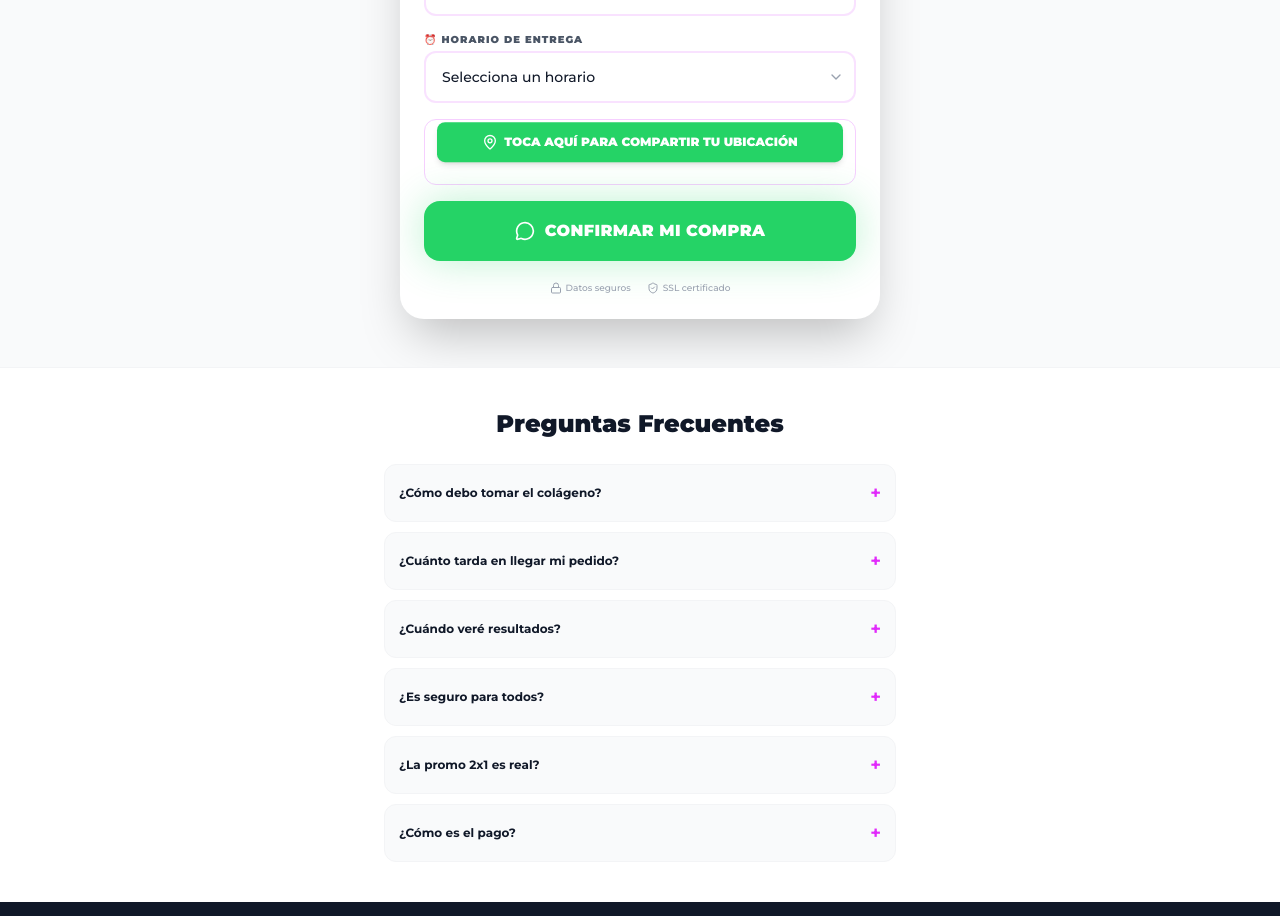
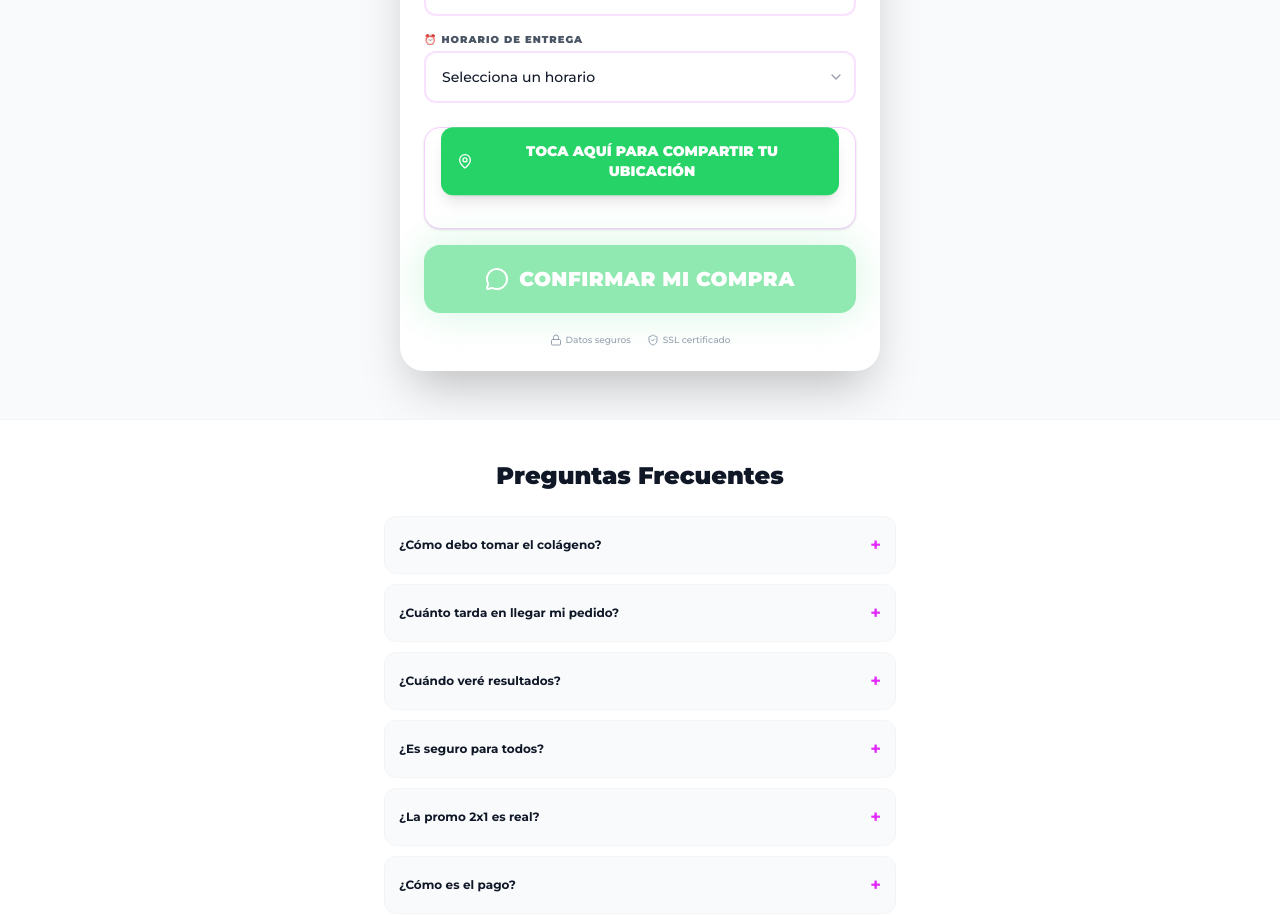
Before and after one commit to saviacorporacion-cloud/multi-collagen-peptides-, a React (Vite) app: page / in a window 1280 px wide. Shown: the part 6388-7304 px from the top of the page. Built offline with nearby package versions, Linux system fonts and the light colour scheme.

Commit message:
feat: upgrade GPS UI block and Submit Button to match premium Curcuma design

```diff
--- a/src/App.tsx
+++ b/src/App.tsx
@@ -677,33 +677,51 @@ export default function App() {
               </div>
 
               {/* GPS Location Status */}
-              <div className={`rounded-xl p-3 flex items-center gap-3 border text-xs ${
-                geoStatus === 'granted' ? 'bg-green-50 border-green-100 text-green-700' :
-                geoStatus === 'loading' ? 'bg-yellow-50 border-yellow-100 text-yellow-700' :
-                geoStatus === 'denied' ? 'bg-orange-50 border-orange-100 text-orange-700' :
+              <div className="pt-2">
+                <div className={`w-full rounded-2xl p-4 flex items-center gap-4 shadow-sm border ${
+                  geoStatus === 'granted' ? 'bg-green-50 border-green-200 text-green-800' :
+                  geoStatus === 'loading' ? 'bg-yellow-50 border-yellow-200 text-yellow-800' :
+                  geoStatus === 'denied' ? 'bg-orange-50 border-orange-200 text-orange-800' :
                   'bg-white border-fuchsia-200 text-fuchsia-800'
                 }`}>
-                {geoStatus !== 'idle' && <MapPin className="w-4 h-4 flex-shrink-0" />}
+                  {geoStatus !== 'idle' && (
+                    <div className={`w-10 h-10 rounded-full flex items-center justify-center shrink-0 ${
+                      geoStatus === 'granted' ? 'bg-green-100 text-green-600' :
+                      geoStatus === 'loading' ? 'bg-yellow-100 text-yellow-600' :
+                      geoStatus === 'denied' ? 'bg-orange-100 text-orange-600' :
+                      'bg-fuchsia-100 text-fuchsia-600'
+                    }`}>
+                      <MapPin className="w-5 h-5" />
+                    </div>
+                  )}
                   <div className="flex-1 w-full">
                     {geoStatus === 'granted' && userCoords ? (
-                    <span className="font-bold text-[10px]">📍 Ubicación detectada: {userCoords.lat.toFixed(4)}, {userCoords.lng.toFixed(4)}</span>
+                      <>
+                        <h4 className="text-xs font-bold mb-0.5">📍 Ubicación detectada correctamente</h4>
+                        <p className="text-[10px] font-mono">{userCoords.lat.toFixed(4)}, {userCoords.lng.toFixed(4)}</p>
+                      </>
                     ) : geoStatus === 'loading' ? (
-                    <span className="font-bold text-[10px]">Obteniendo tu ubicación...</span>
+                      <h4 className="text-xs font-bold">Obteniendo tu ubicación exacta...</h4>
                     ) : geoStatus === 'denied' ? (
-                    <button type="button" onClick={requestLocation} className="font-bold text-[10px] text-orange-700 underline text-left">
-                      ⚠️ Permiso denegado. Toca aquí para reintentar.
+                      <button type="button" onClick={requestLocation} className="text-[10px] font-bold underline hover:opacity-80 transition-opacity text-left text-orange-700">
+                        ⚠️ Permiso denegado. Toca aquí para reintentar o actívalo en tu navegador.
                       </button>
                     ) : (
-                    <button type="button" onClick={requestLocation} className="w-full bg-[#25D366] hover:bg-[#20bd5a] text-white font-black py-3 px-3 rounded-lg shadow-md transition-all active:scale-95 text-[11px] sm:text-xs flex items-center justify-center gap-1.5 animate-bounce">
+                      <button type="button" onClick={requestLocation} className="w-full bg-[#25D366] hover:bg-[#20bd5a] text-white font-black py-3.5 px-4 rounded-xl shadow-lg transition-all active:scale-95 text-xs sm:text-sm flex items-center justify-center gap-2 animate-bounce">
                         <MapPin className="w-4 h-4"/> TOCA AQUÍ PARA COMPARTIR TU UBICACIÓN
                       </button>
                     )}
                   </div>
                 </div>
+              </div>
 
               {/* Submit Button */}
-              <button type="submit" className="w-full bg-[#25D366] hover:bg-[#20bd5a] text-white font-black py-4.5 px-8 rounded-2xl shadow-[0_0_40px_rgba(37,211,102,0.3)] hover:shadow-[0_0_60px_rgba(37,211,102,0.5)] transition-all flex items-center justify-center gap-2.5 text-base uppercase tracking-wide hover:scale-[1.02] active:scale-95">
-                <MessageCircle className="w-5 h-5" />
+              <button
+                type="submit"
+                className="w-full bg-[#25D366] hover:bg-[#20bd5a] text-white font-black py-5 px-8 rounded-2xl shadow-[0_0_40px_rgba(37,211,102,0.4)] hover:shadow-[0_0_60px_rgba(37,211,102,0.6)] transition-all flex items-center justify-center gap-2.5 text-lg sm:text-xl mt-4 uppercase tracking-wide hover:scale-[1.02] animate-pulse"
+                style={{ animationDuration: '2s' }}
+              >
+                <MessageCircle className="w-6 h-6" />
                 CONFIRMAR MI COMPRA
               </button>
 
```
Lines whose indentation alone changed are shown as unchanged.
